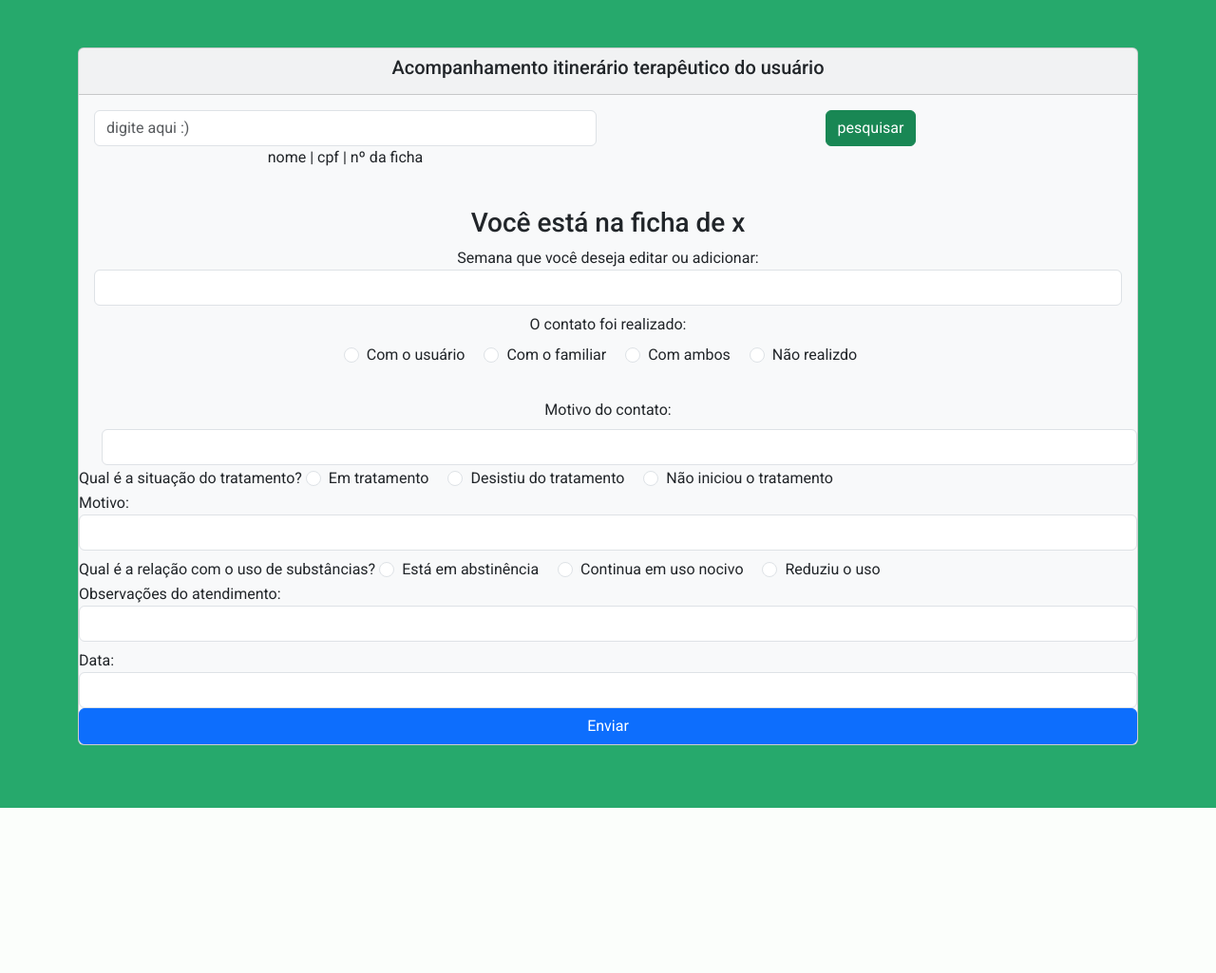
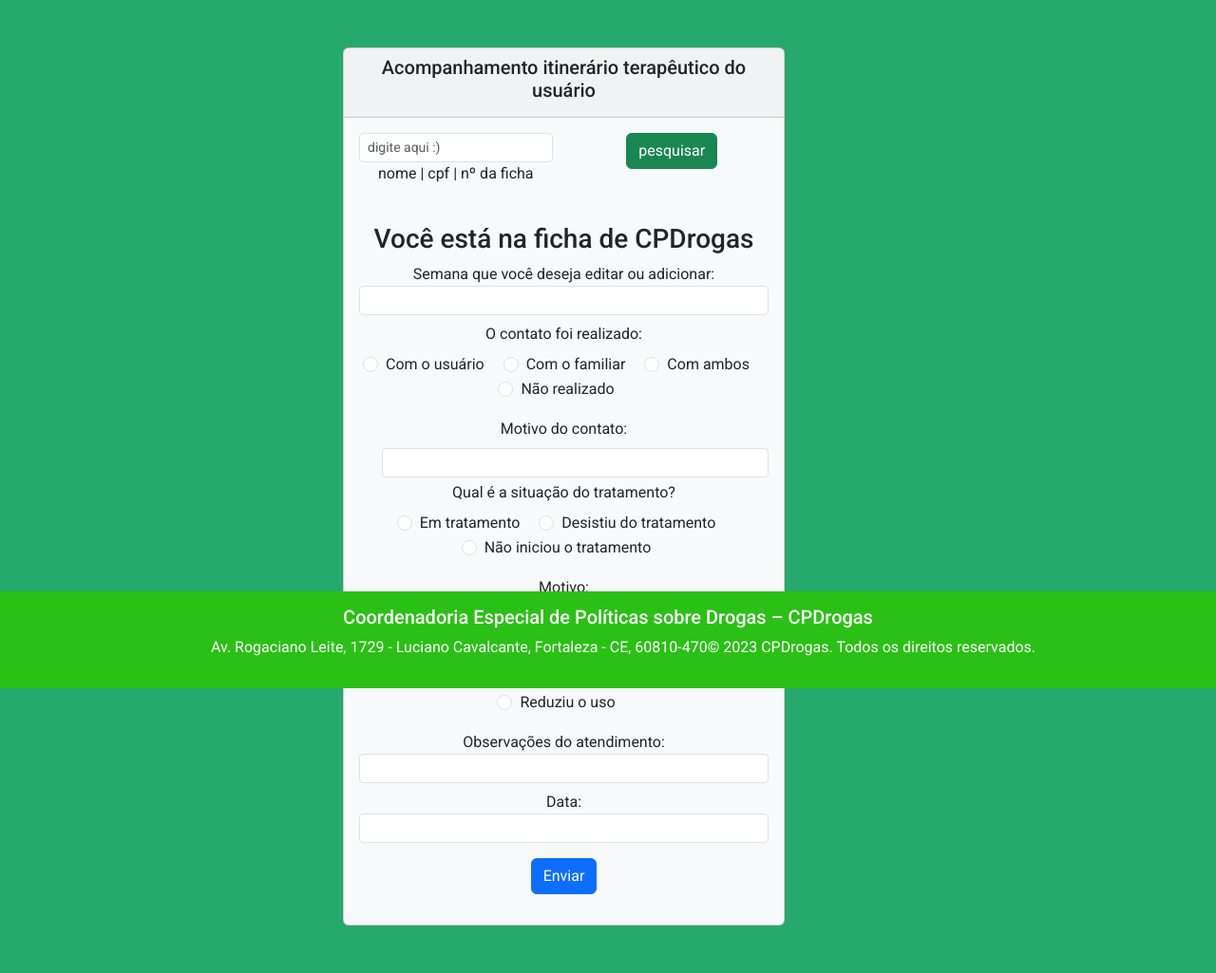
Before and after one commit to coinpcoesd/instrumental_js-react-html-css, a PHP site: page /instrumental/semanal.php in a window 1280 px wide. Shown: the part 75-1100 px from the top of the page at 95% size. Before the commit the page ends 926 px from the top, so only its background shows below. Run offline with PHP 8.4, Linux system fonts and the light colour scheme.

Commit message:
layout todo pronto, agora é só testar tudo de novo

```diff
--- a/css/styles.css
+++ b/css/styles.css
@@ -101,14 +101,25 @@
     margin-right: 60px;
 }
 
-.editable {
-    border: 1px solid #ccc;
-    min-height: 20px;
-    width: 300px;
-    padding: 5px;
+.footer {
+    background-color: #2bc016;
+    padding: 15px 25px;
+    display: flex;
+    flex-direction: column;
+    justify-content: center;
+    align-items: center;
+    color: #fff;
+    width: 100%;
 }
 
-.editable:focus {
-    outline: none;
-    border-color: blue;
+nav ul {
+    display: flex;
+    justify-content: space-around;
+    align-items: center;
+    margin-bottom: 0;
 }
+
+
+ul li {
+    list-style: none;
+}
--- a/inc/footer.html
+++ b/inc/footer.html
@@ -17,14 +17,12 @@
     <title>Document</title>
 </head>
 <body>
-    <footer class="bg-subtle">
-
+    <nav class="footer fixed-bottom" class="">
+        <h5>Coordenadoria Especial de Políticas sobre Drogas  – CPDrogas</h3>
         <ul>
-            <li><h5>Coordenadoria Especial de Políticas sobre Drogas</h5></li>
-            <li>Av. Rogaciano Leite, 1729 - Luciano Cavalcante, Fortaleza - CE, 60810-470</li>
-            <li>© 2023 CPDrogas. Todos os direitos reservados. </li>
-
+            <li><p>Av. Rogaciano Leite, 1729 - Luciano Cavalcante, Fortaleza - CE, 60810-470</p>
+            </li>
+            <li><p>&copy; 2023 CPDrogas. Todos os direitos reservados.</p>
+            </li>
         </ul>
-    </footer>
-
-</body>
+    </nav>
--- a/profile.php
+++ b/profile.php
@@ -28,7 +28,7 @@
 <div class="container">
     <div class="card">
         <div class="card-header bg-light mb-3">Atualize seus dados</div>
-        <div class="card-body">
+        <div class="card-body text-center col-md-5 offset-md-3">
 
             <form action="profile.php" method="POST">
             <?php if(isset($user)) { ?>
--- a/search.php
+++ b/search.php
@@ -5,7 +5,7 @@
         <div class="card-header">
             <h5>Pesquise aqui!</h5>
         </div>
-        <div class="card-body text-center">
+        <div class="card-body col-md-5 offset-md-3 text-center">
             <div class="row">
                 <div class="col">
                     <input type="search" name="" id="" placeholder="digite aqui :)" class="form-control" />
--- a/semanal.php
+++ b/semanal.php
@@ -1,31 +1,28 @@
 <?php require('./inc/header.html'); ?>
 <!DOCTYPE html>
 <html lang="pt-BR">
+
 <body>
     <form action="/config/db.php" method="POST">
-        <div class="container">
-            <div class="card bg-light mb-3">
+        <div class="container text-center">
+            <div class="card bg-light col-md-5 offset-md-3">
                 <div class="card-header text-center">
                     <h5>Acompanhamento itinerário terapêutico do usuário</h5>
                 </div>
                 <div class="card-body text-center">
-
                     <div class="row text-center">
                         <div class="col">
-                        <input type="search" name="" id="" placeholder="digite aqui :)" class="form-control" />
+                            <input type="search" name="" id="" placeholder="digite aqui :)" class="form-control form-control-sm" />
                             <p>nome | cpf | nº da ficha </p>
                         </div>
-
                         <div class="col">
                             <button type="submit" class="btn btn-success btn-block">pesquisar</button>
                         </div>
                     </div>
-
-                    <h3 class="text-center mt-4">Você está na ficha de x</h3>
-
+                    <h3 class="text-center mt-4">Você está na ficha de CPDrogas</h3>
                     <div class="form-group">
                         <label for="">Semana que você deseja editar ou adicionar:</label>
-                        <select name="" id="" class="form-control mb-2">
+                        <select name="" id="" class="form-control form-control-sm mb-2">
                             <option value=""></option>
                             <option value="ficha">ficha</option>
                             <option value="1semana">1º semana</option>
@@ -42,93 +39,87 @@
                             <option value="12semana">12º semana</option>
                         </select>
                     </div>
-
                     <div>
-                        <label class="form-label">O contato foi realizado: </label></div>
+                        <label class="form-label">O contato foi realizado: </label>
+                    </div>
                     <div class="mb-3">
                         <div class="form-check form-check-inline">
                             <input type="radio" name="contato" class="form-check-input">
                             <label class="form-check-label" for="field1">Com o usuário</label>
                         </div>
-
                         <div class="form-check form-check-inline">
                             <input type="radio" name="radio" class="form-check-input" value="nao" id="field2">
                             <label class="form-check-label" for="field2">Com o familiar</label>
                         </div>
-
                         <div class="form-check form-check-inline">
                             <input type="radio" name="radio" class="form-check-input" value="naosei" id="field3">
                             <label class="form-check-label" for="field3">Com ambos</label>
                         </div>
-
                         <div class="form-check form-check-inline">
                             <input type="radio" name="radio" class="form-check-input" value="naosei" id="field3">
-                                <label class="form-check-label" for="field3">Não realizdo</label>
+                            <label class="form-check-label" for="field3">Não realizado</label>
                         </div>
-
+                    </div>
+                    <div class="text-center">
+                        <div class="form-group">
+                            <label class="form-label">Motivo do contato:</label>
+                            <div class="form-check">
+                                <input type="text" name="motivoContato" class="form-control form-control-sm" />
+                            </div>
                         </div>
                     </div>
 
-                    <div class="text-center">
-
-                        <div class="form-group">
-                            <label class="form-label">Motivo do contato:</label>
-
-                            <div class="form-check">
-                                <input type="text" name="motivoContato" class="form-control" />
+                    <div class="mb-3 text-center m-1">
+                        <label class="form-label">Qual é a situação do tratamento?</label>
+                        <div>
+                            <div class="form-check form-check-inline">
+                                <input type="radio" name="tratamento" class="form-check-input">
+                                <label class="form-check-label">Em tratamento</label>
+                            </div>
+                            <div class="form-check form-check-inline">
+                                <input type="radio" name="tratamento" class="form-check-input">
+                                <label class="form-check-label">Desistiu do tratamento</label>
+                            </div>
+                            <div class="form-check form-check-inline">
+                                <input type="radio" name="tratamento" class="form-check-input">
+                                <label class="form-check-label">Não iniciou o tratamento</label>
+                            </div>
+                        </div>
+                    </div>
+                    <div class="form-group text-center">
+                        <label for="">Motivo:</label>
+                        <input type="text" name="motivoTratamento" class="form-control form-control-sm mb-2" id="">
+                    </div>
+                    <div class="mb-3 text-center">
+                        <label class="form-label">Qual é a relação com o uso de substâncias?</label>
+                        <div>
+                            <div class="form-check form-check-inline">
+                                <input type="radio" name="substancias" class="form-check-input">
+                                <label class="form-check-label">Está em abstinência</label>
+                            </div>
+                            <div class="form-check form-check-inline">
+                                <input type="radio" name="substancias" class="form-check-input">
+                                <label class="form-check-label">Continua em uso nocivo</label>
+                            </div>
+                            <div class="form-check form-check-inline">
+                                <input type="radio" name="substancias" class="form-check-input">
+                                <label class="form-check-label">Reduziu o uso</label>
+                            </div>
+                        </div>
+                    </div>
+                    <div class="form-group text-center">
+                        <label for="">Observações do atendimento:</label>
+                        <input type="text" name="observacoes" class="form-control form-control-sm mb-2" id="">
+                    </div>
+                    <div class="form-group text-center">
+                        <label for="">Data:</label>
+                        <input type="datetime" name="data" class="form-control form-control-sm" id="" />
                     </div>
 
+                    <button type="submit" class="btn btn-primary btn-block m-3">Enviar</button>
                 </div>
-
-                    </div>
-
-
-
-                    <div class="form-group">
-                        <label for="">Qual é a situação do tratamento? </label>
-                        <div class="form-check form-check-inline">
-                            <input type="radio" name="tratamento" class="form-check-input" id=""> Em tratamento
-                        </div>
-                        <div class="form-check form-check-inline">
-                            <input type="radio" name="tratamento" class="form-check-input" id=""> Desistiu do tratamento
-                        </div>
-                        <div class="form-check form-check-inline">
-                            <input type="radio" name="tratamento" class="form-check-input" id=""> Não iniciou o tratamento
-                        </div>
-                    </div>
-
-                    <div class="form-group">
-                        <label for="">Motivo:</label>
-                        <input type="text" name="motivoTratamento" class="form-control mb-2" id="">
-                    </div>
-
-                    <div class="form-group">
-                        <label for="">Qual é a relação com o uso de substâncias? </label>
-                        <div class="form-check form-check-inline">
-                            <input type="radio" name="substancias" class="form-check-input" id=""> Está em abstinência
-                        </div>
-                        <div class="form-check form-check-inline">
-                            <input type="radio" name="substancias" class="form-check-input" id=""> Continua em uso nocivo
-                        </div>
-                        <div class="form-check form-check-inline">
-                            <input type="radio" name="substancias" class="form-check-input" id=""> Reduziu o uso
-                        </div>
-                    </div>
-
-                    <div class="form-group">
-                        <label for="">Observações do atendimento:</label>
-                        <input type="text" name="observacoes" class="form-control mb-2" id="">
-                    </div>
-
-                    <div class="form-group">
-                        <label for="">Data:</label>
-                        <input type="datetime" name="data" class="form-control" id="" />
-                    </div>
-
-                    <button type="submit" class="btn btn-primary btn-block">Enviar</button>
-                </div>
-
             </div>
         </div>
     </form>
 </body>
+<?php require('./inc/footer.html'); ?>
```
Also changed, not shown: ficha.php (+54 -28 lines), fichaatendimento.php (+16 -3 lines), index.php (+5 -5 lines), login.php (+4 -4 lines), register.php (+17 -7 lines), 1 other file. Lines whose indentation alone changed are shown as unchanged.
